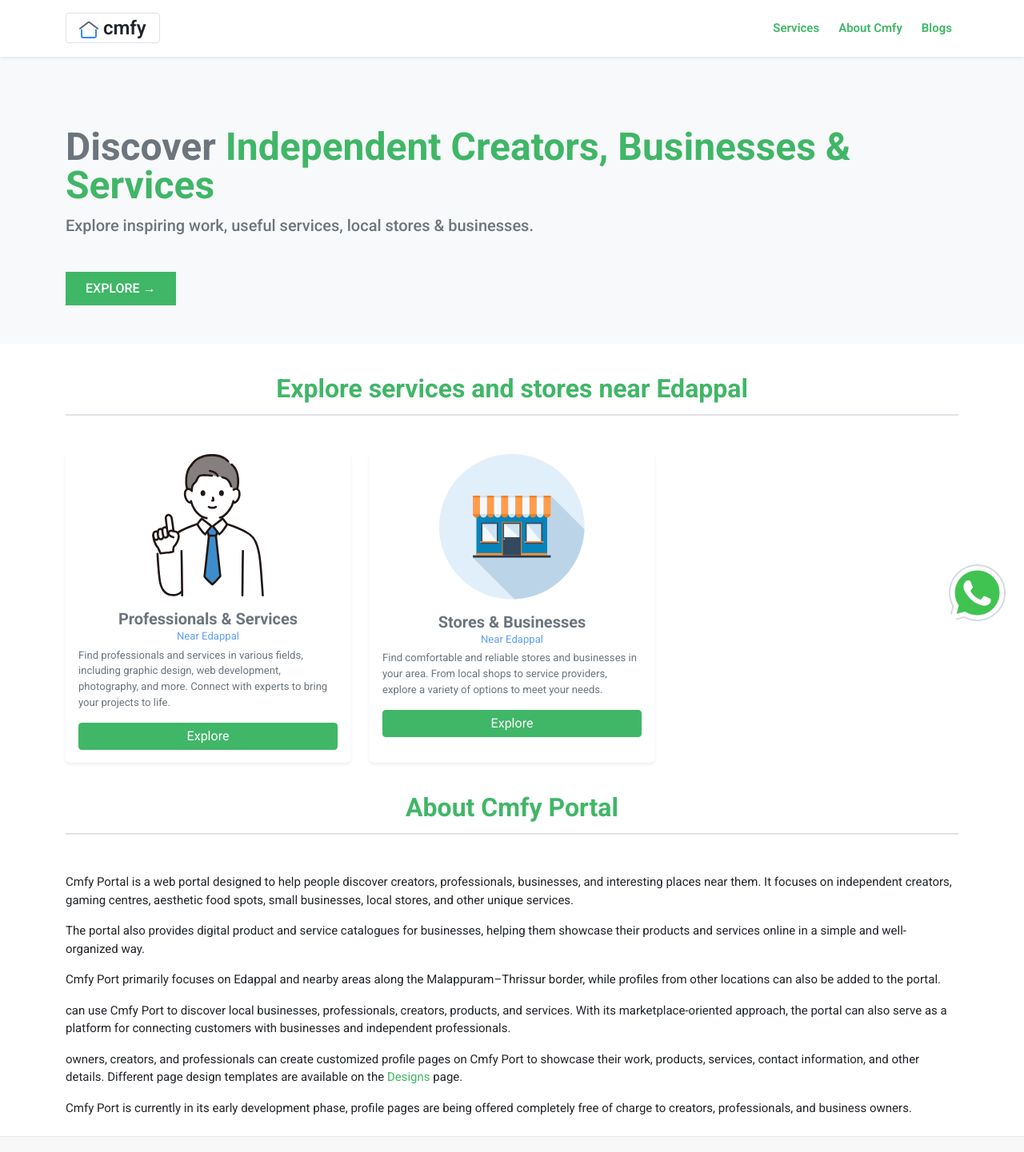
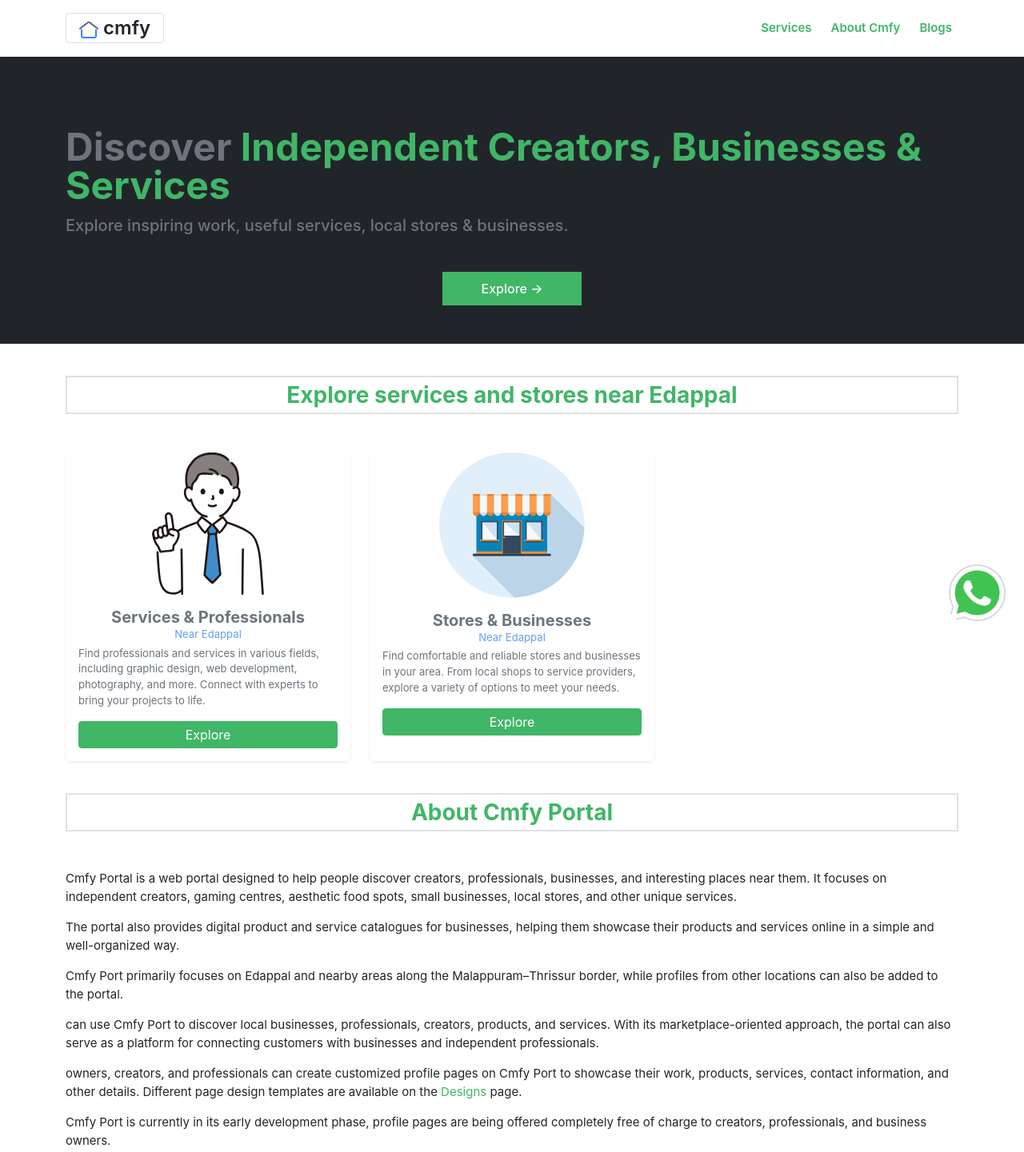
Before and after one commit to open-catalogue/cmfy-port-landing-page, a plain HTML site: page index.html in a window 1280 px wide. Shown: the top 1441 px of the page at 80% size. Drawn offline with Linux system fonts and the light colour scheme.

Commit message:
home page design changes

```diff
--- a/index.html
+++ b/index.html
@@ -106,7 +106,8 @@
     }
     body {
       background-color: #ffffff;
-      font-family:  Roboto, 'Helvetica Neue', sans-serif;
+      /* font-family:  Roboto, 'Helvetica Neue', sans-serif; */
+      font-family:  Inter, 'Helvetica Neue', sans-serif;
       --bs-primary-rgb: 99, 159, 247;
       /* custom primary color (dark gray) */
       font-size: 15px;
@@ -206,7 +207,7 @@
 
     <!-- ████████ HERO – long bold centered text -->
     <section id="herosection"
-      class="hero-section d-flex align-items-center justify-content-center text-start px-3 py-5 vh-10 bg-light">
+      class="hero-section bg-dark d-flex align-items-center justify-content-center text-start px-3 py-5 vh-10 bg-light">
       <div class="container pt-5">
         <!-- <h1 class="hero-title display-1 fw-bold lh-1">
         less is <span class="ampersand fw-light text-secondary">more</span><br>clarity is everything
@@ -224,10 +225,11 @@
             inspiring work, useful services, local stores & businesses.</div>
 
         </h1>
+        <div class="text-center">
         <a href="#CreatorsProfessionals"
-          class="btn btn-success rounded-0 px-4 py-2 text-uppercase small fw-medium">Explore
+          class="btn btn-success rounded-0 px-5 py-2 text-uppercas small fw-medium">Explore
           →</a>
-
+        </div>
         <!-- <div class="fs-5 mt-2">
           <a href="https://whatsapp.com/channel/0029Vb5wMYRLSmbVg5L7CE3I"
             class="text-decoration-none text-secondary" target="_blank"><i
@@ -247,7 +249,7 @@
     <section class="py-3" id="CreatorsProfessionals">
       <div class="container py-lg-4">
         <h2
-          class="fs-2 text-start text-success fw-bold lh-1 border-bottom pb-3 border-2 text-center mb-5">
+          class="fs-3 text-start text-success fw-bold lh-1 border p-2 border-2 text-center mb-5">
           Explore services and stores near Edappal</h2>
                   <div class="row g-4" id="profilesGrid">
 
@@ -262,7 +264,7 @@
 
                 <div class="card-body">
                   <h5 class="card-title fw-bold text-secondary m-0 text-center">
-                    Professionals & Services
+                     Services & Professionals
                   </h5>
 
                   <p class="text-primary small mb-1 text-center">Near Edappal</p>
@@ -326,7 +328,7 @@
     <section id="aboutsection">
       <div class="container">
         <h2
-          class="fs-2 text-start text-success fw-bold lh-1 border-bottom pb-3 border-2 text-center mb-5">About
+          class="fs-3 text-start text-success fw-bold lh-1 border p-2 border-2 text-center mb-5">About
           Cmfy Portal</h2>
         <p> Cmfy Portal is a web portal designed to help people discover
           creators, professionals, businesses, and interesting places near them.
```
